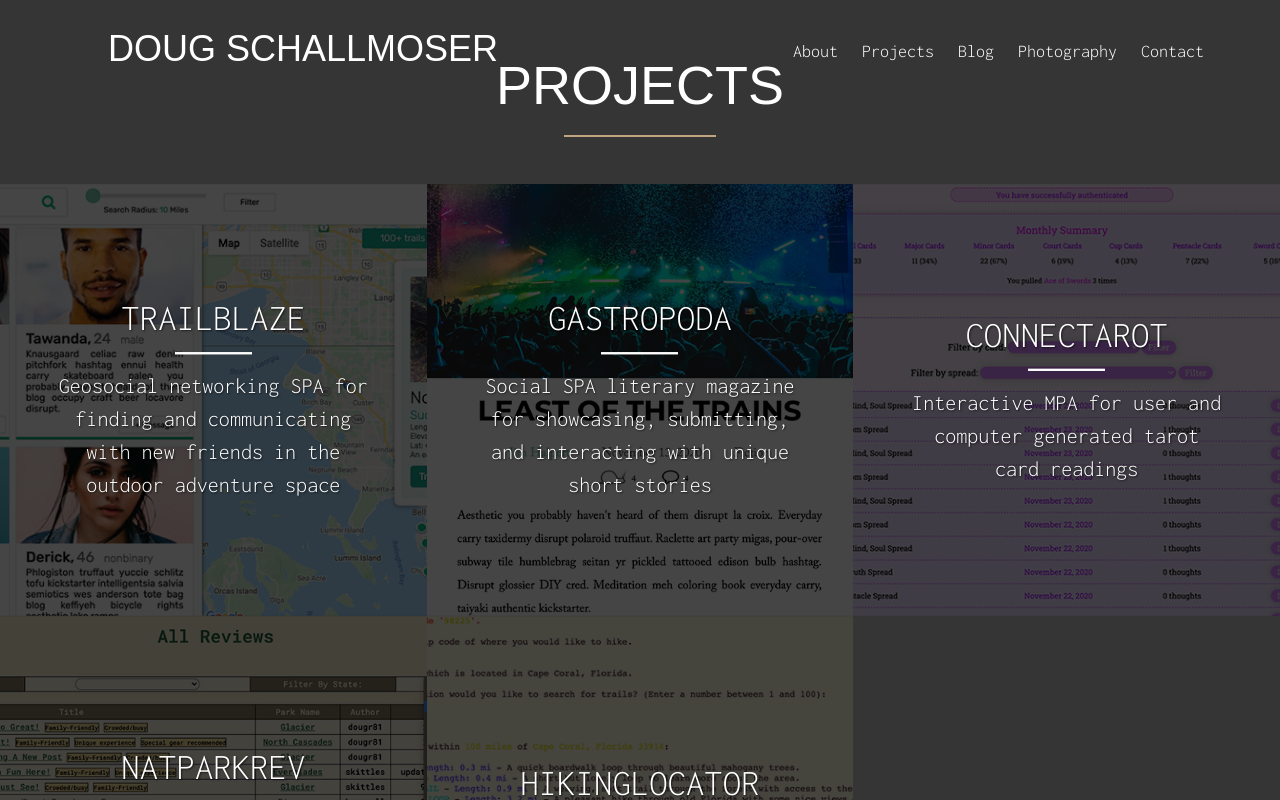
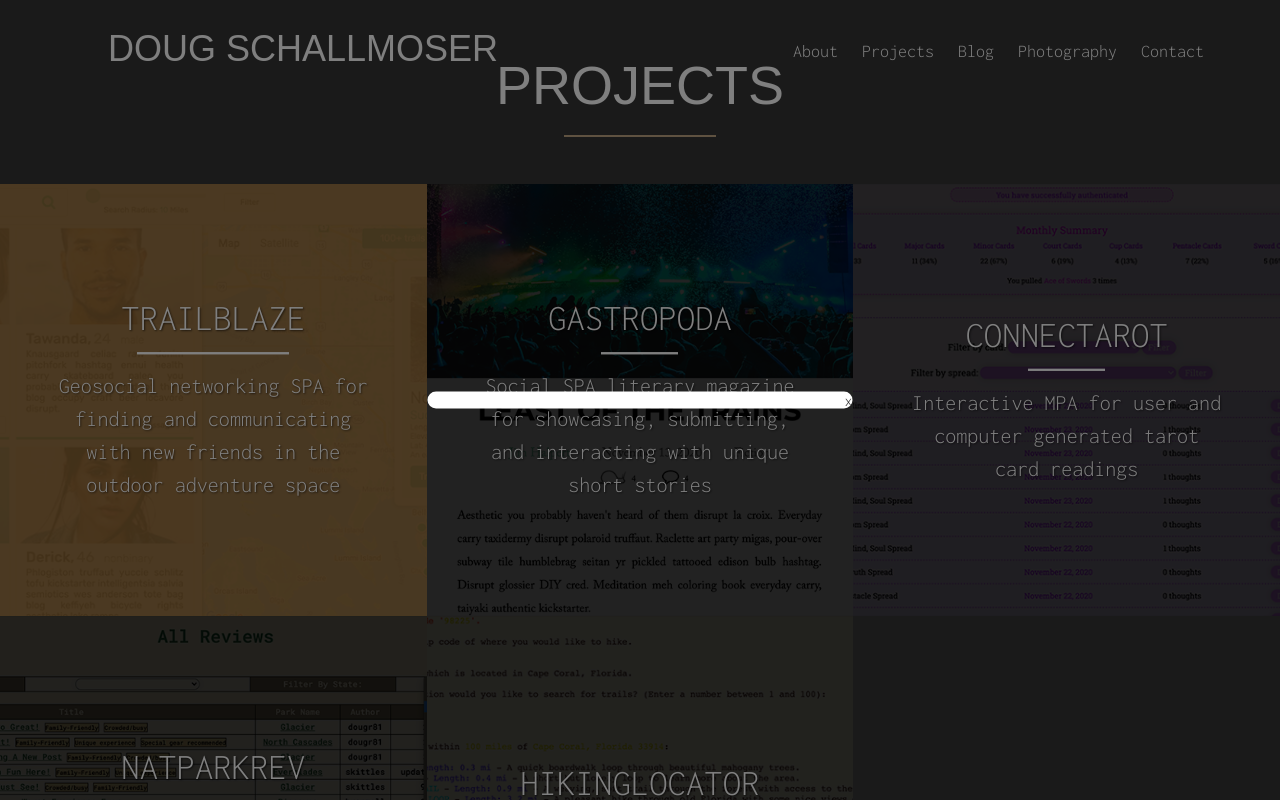
Before and after one commit to dougschallmoser/portfolio, a React (Create React App) app: page / in a window 1280 px wide. Both pictures are taken after a click on the element 213 px from the left and 2205 px from the top of the page. Shown: the part 1805-2605 px from the top of the page. Built offline with nearby package versions, Linux system fonts and the light colour scheme; no server answers; a web font is replaced by a local one.

Commit message:
add ProjectDisplay component as a modal, build component

```diff
--- a/public/index.html
+++ b/public/index.html
@@ -4,6 +4,7 @@
     <meta charset="utf-8" />
     <link rel="icon" href="%PUBLIC_URL%/favicon.ico" />
     <link rel="stylesheet" href="/main.css">
+    <link rel="stylesheet" href="/modal.css">
     <link rel="preconnect" href="https://fonts.gstatic.com">
     <link href="https://fonts.googleapis.com/css2?family=Barlow+Condensed:wght@200&display=swap" rel="stylesheet">
     <link href="https://fonts.googleapis.com/css2?family=Inconsolata:wght@300&display=swap" rel="stylesheet">
@@ -19,5 +20,6 @@
   </head>
   <body>
     <div id="root"></div>
+    <div id="modal"></div>
   </body>
 </html>
--- a/src/components/Project.js
+++ b/src/components/Project.js
@@ -1,9 +1,11 @@
-import React from 'react';
+import React, { useState } from 'react';
+import ProjectDisplay from './ProjectDisplay';
 
 const Project = ({ title, snippet }) => {
 
   const overlay = React.createRef();
   const line = React.createRef();
+  const [showProject, setShowProject] = useState(false);
 
   const handleButtonHover = () => {
     if (overlay.current.className === "project-overlay-hover") {
@@ -14,8 +16,18 @@ const Project = ({ title, snippet }) => {
       line.current.className = "project-line-hover"
     }
   }
+
+  const handleClick = (event) => {
+    setShowProject(true)
+  }
+
+  const handleClose = () => {
+    setShowProject(false)
+  }
+
   return (
     <div
+      onClick={handleClick}
       className="project-item"
       onMouseEnter={handleButtonHover}
       onMouseLeave={handleButtonHover}
@@ -27,6 +39,7 @@ const Project = ({ title, snippet }) => {
         <p>{snippet}</p>
       </div>
       <div ref={overlay} className="project-overlay"></div>
+      {showProject && <ProjectDisplay display={true} closeModal={handleClose} />}
   </div>
   )
 }
--- /dev/null
+++ b/src/components/ProjectDisplay.js
@@ -0,0 +1,37 @@
+import React, { useEffect, useState } from 'react';
+import ReactDOM from 'react-dom';
+
+const ProjectDisplay = ({ display, closeModal }) => {
+
+  const [show, setShow] = useState(false)
+
+  useEffect(() => {
+    setShow(display)
+  }, [display])
+
+  const handleClose = () => {
+    setShow(false)
+    closeModal()
+  }
+
+  const renderProject = () => {
+    return (
+      <>
+      <div className="modal">
+        <div className="modal-close" onClick={handleClose}>x</div>
+        <div className="modal-content">
+
+        </div>
+      </div>
+      <div className="modal-overlay"></div>
+      </>
+    )
+  }
+
+  return (
+    show && ReactDOM.createPortal(renderProject(), document.querySelector("#modal"))
+  )
+
+}
+
+export default ProjectDisplay;
```
Also changed, not shown: 1 other file (tests, documents, lock files or other folders).
